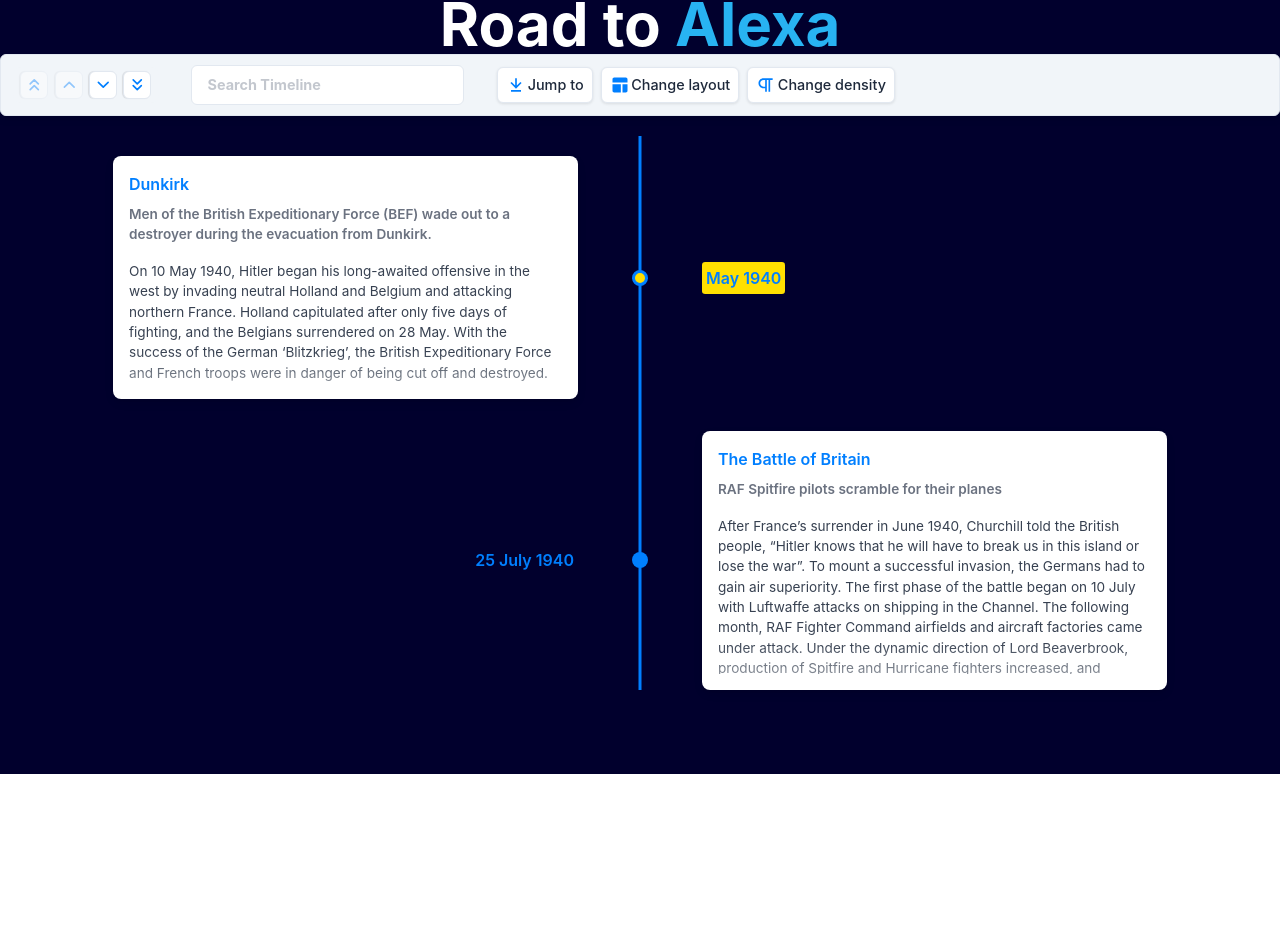
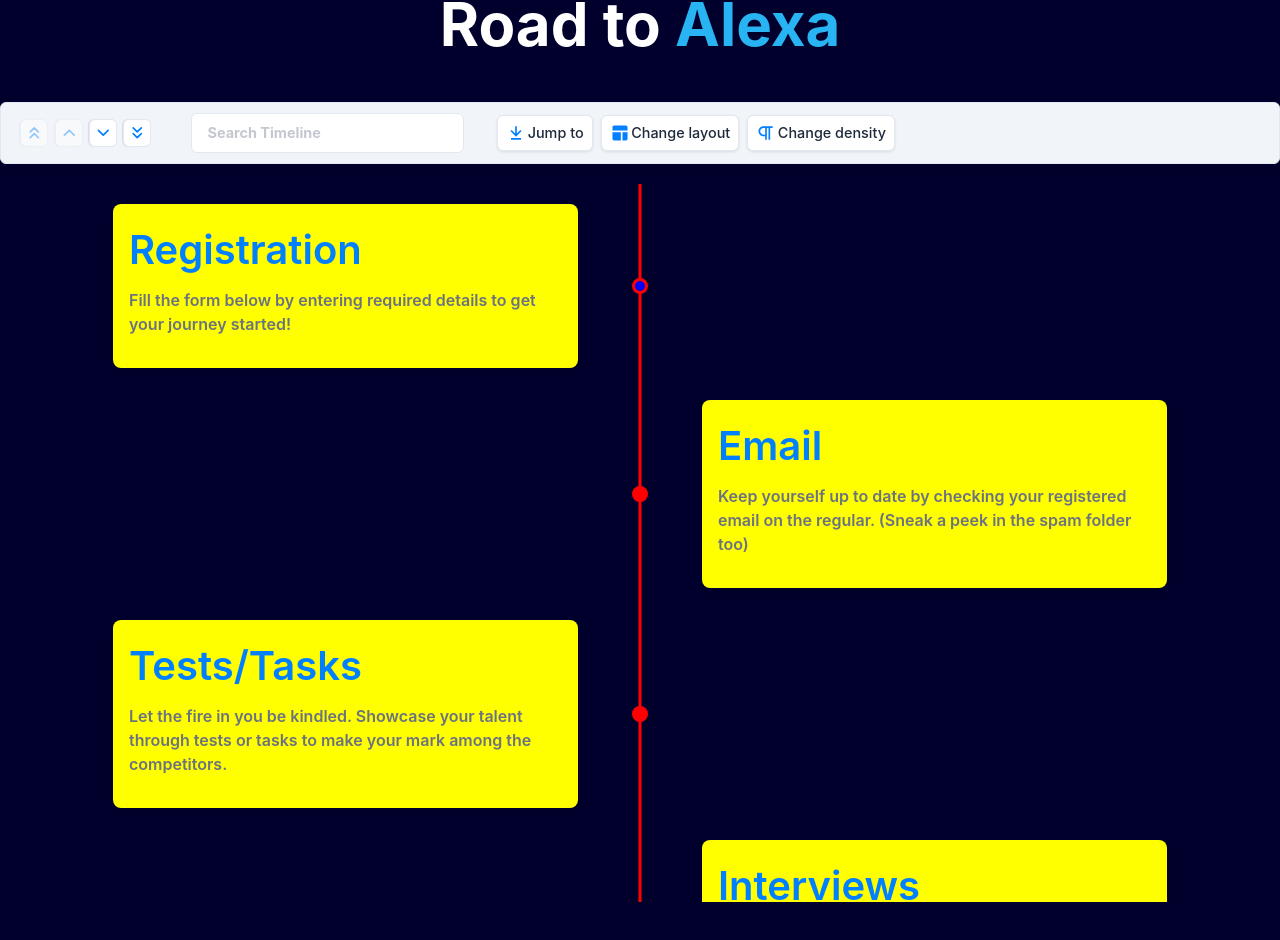
Before and after one commit to AlexaSRM/Recruitment-Portal, a Next.js app: page / in a window 1280 px wide. Shown: the part 484-1424 px from the top of the page. Before the commit the page ends 1258 px from the top, so only its background shows below. Built offline with nearby package versions, Linux system fonts and the light colour scheme.

Commit message:
Roadmap started

```diff
--- a/components/Roadmap.tsx
+++ b/components/Roadmap.tsx
@@ -4,19 +4,25 @@
 // items
 const items = [
   {
-    title: "May 1940",
-    cardTitle: "Dunkirk",
-    url: "http://google.com",
+    cardTitle: "Registration",
     cardSubtitle:
-      "Men of the British Expeditionary Force (BEF) wade out to a destroyer during the evacuation from Dunkirk.",
-    cardDetailedText: `On 10 May 1940, Hitler began his long-awaited offensive in the west by invading neutral Holland and Belgium and attacking northern France. Holland capitulated after only five days of fighting, and the Belgians surrendered on 28 May. With the success of the German ‘Blitzkrieg’, the British Expeditionary Force and French troops were in danger of being cut off and destroyed.`
+      "Fill the form below by entering required details to get your journey started!",
   },
   {
-    title: "25 July 1940",
-    cardTitle: "The Battle of Britain",
-    cardSubtitle: `RAF Spitfire pilots scramble for their planes`,
-    cardDetailedText: `After France’s surrender in June 1940, Churchill told the British people, “Hitler knows that he will have to break us in this island or lose the war”. To mount a successful invasion, the Germans had to gain air superiority. The first phase of the battle began on 10 July with Luftwaffe attacks on shipping in the Channel.
-      The following month, RAF Fighter Command airfields and aircraft factories came under attack. Under the dynamic direction of Lord Beaverbrook, production of Spitfire and Hurricane fighters increased, and despite its losses in pilots and planes, the RAF was never as seriously weakened as the Germans supposed.`
+    cardTitle: "Email",
+    cardSubtitle: "Keep yourself up to date by checking your registered email on the regular. (Sneak a peek in the spam folder too)",
+  },
+  {
+    cardTitle: "Tests/Tasks",
+    cardSubtitle: "Let the fire in you be kindled. Showcase your talent through tests or tasks to make your mark among the competitors.",
+  },
+  {
+    cardTitle: "Interviews",
+    cardSubtitle: "You are just one step away. Keep calm and get ready for a small, casual interview.",
+  },
+  {
+    cardTitle: "Welcome",
+    cardSubtitle: "Look at that! You are now officially a part of the Alexa Developers SRM family. Much surprises await on the other side!",
   },
 ];
 
@@ -25,11 +31,25 @@
   return (
     <div className="w-[100vw] flex flex-col justify-center items-center">
       <div className="md:text-6xl text-4xl md:font-bold font-medium">Road to <span className="text-[#28b3f2]">Alexa</span></div>
-      <div style={{ width: "100%", height: "90vh" }}>
+      <div className="md:my-12" style={{ width: "100%", height: "100vh"}}>
         <Chrono
           items={items}
           mode="VERTICAL_ALTERNATING"
-          cardHeight={150}
+          cardHeight={120}
+          cardWidth={500}
+          hideControls="true"
+          theme={{
+            primary: 'red',
+            secondary: 'blue',
+            cardBgColor: 'yellow',
+            cardForeColor: 'violet',
+            titleColor: 'black',
+            titleColorActive: 'red',
+          }}
+          fontSizes={{
+            cardSubtitle: '1rem',
+            cardTitle: '2.5rem',
+          }}
         />
       </div>
     </div>
```
